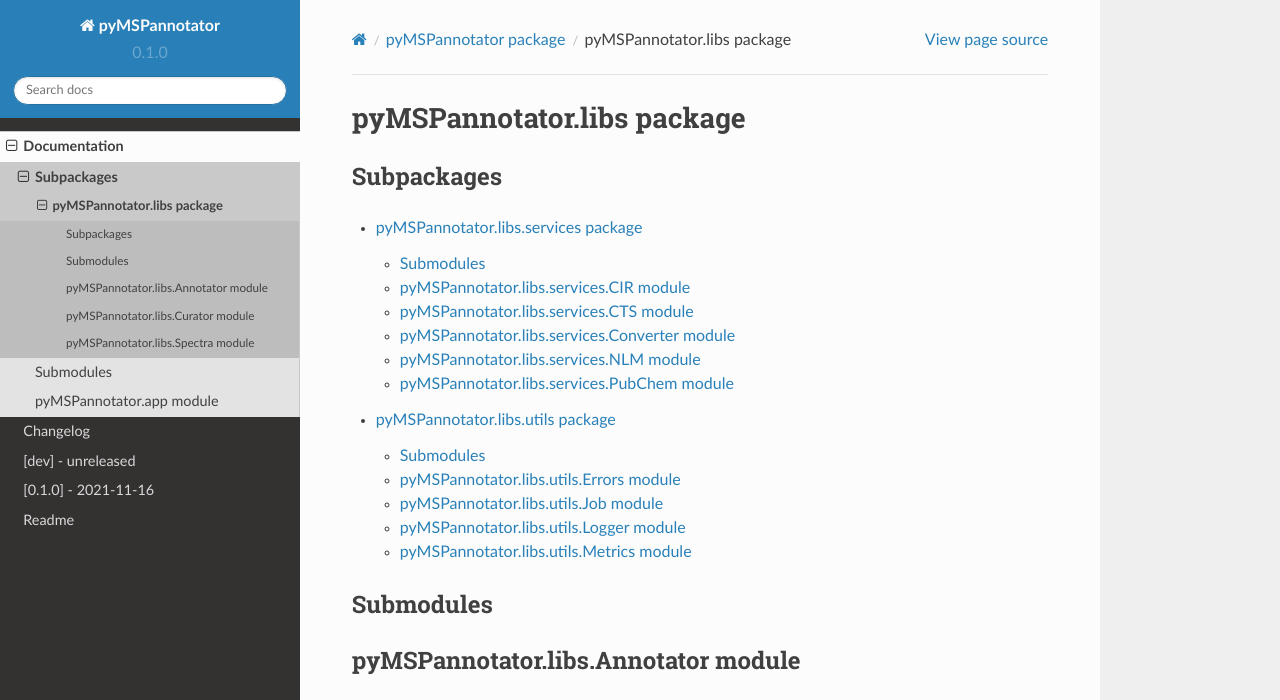
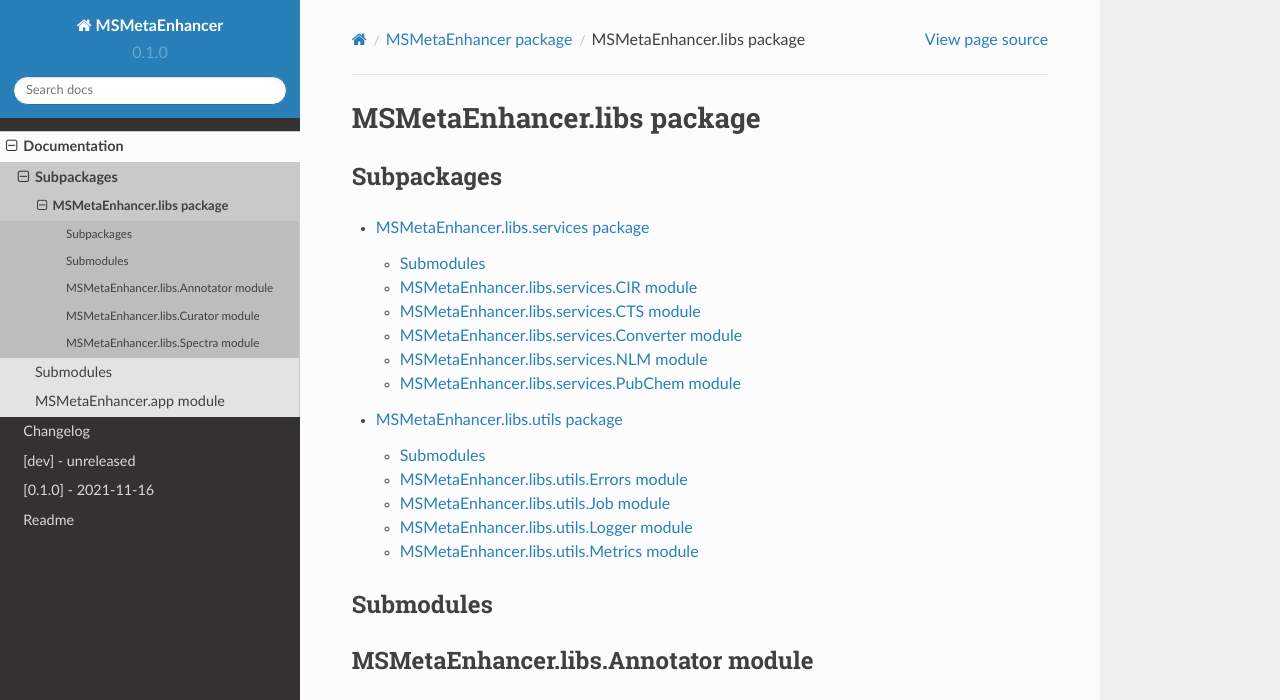
Before and after one commit to RECETOX/MSMetaEnhancer, a Sphinx documentation site: the page built from docs/source/MSMetaEnhancer.libs.rst, in a window 1280 px wide and 1349 px high. Shown: the top 700 px of the window. Built offline with Sphinx 7.4.7 and the Read the Docs theme 2.0.0, drawn with Linux system fonts in a browser that asks for light colours; some of the changed text lies outside the part shown; grey boxes are pictures that could not be loaded.

Commit message:
Renamed pyMSPannotator to MSMetaEnhancer in docs

```diff
--- a/docs/source/pyMSPannotator.libs.rst
+++ b/docs/source/MSMetaEnhancer.libs.rst
@@ -1,4 +1,4 @@
-pyMSPannotator.libs package
+MSMetaEnhancer.libs package
 ===========================
 
 Subpackages
@@ -7,32 +7,32 @@ Subpackages
 .. toctree::
    :maxdepth: 4
 
-   pyMSPannotator.libs.services
-   pyMSPannotator.libs.utils
+   MSMetaEnhancer.libs.services
+   MSMetaEnhancer.libs.utils
 
 Submodules
 ----------
 
-pyMSPannotator.libs.Annotator module
+MSMetaEnhancer.libs.Annotator module
 ------------------------------------
 
-.. automodule:: pyMSPannotator.libs.Annotator
+.. automodule:: MSMetaEnhancer.libs.Annotator
    :members:
    :undoc-members:
    :show-inheritance:
 
-pyMSPannotator.libs.Curator module
+MSMetaEnhancer.libs.Curator module
 ----------------------------------
 
-.. automodule:: pyMSPannotator.libs.Curator
+.. automodule:: MSMetaEnhancer.libs.Curator
    :members:
    :undoc-members:
    :show-inheritance:
 
-pyMSPannotator.libs.Spectra module
+MSMetaEnhancer.libs.Spectra module
 ----------------------------------
 
-.. automodule:: pyMSPannotator.libs.Spectra
+.. automodule:: MSMetaEnhancer.libs.Spectra
    :members:
    :undoc-members:
    :show-inheritance:
--- a/docs/source/pyMSPannotator.libs.services.rst
+++ b/docs/source/MSMetaEnhancer.libs.services.rst
@@ -1,45 +1,45 @@
-pyMSPannotator.libs.services package
+MSMetaEnhancer.libs.services package
 ====================================
 
 Submodules
 ----------
 
-pyMSPannotator.libs.services.CIR module
+MSMetaEnhancer.libs.services.CIR module
 ---------------------------------------
 
-.. automodule:: pyMSPannotator.libs.services.CIR
+.. automodule:: MSMetaEnhancer.libs.services.CIR
    :members:
    :undoc-members:
    :show-inheritance:
 
-pyMSPannotator.libs.services.CTS module
+MSMetaEnhancer.libs.services.CTS module
 ---------------------------------------
 
-.. automodule:: pyMSPannotator.libs.services.CTS
+.. automodule:: MSMetaEnhancer.libs.services.CTS
    :members:
    :undoc-members:
    :show-inheritance:
 
-pyMSPannotator.libs.services.Converter module
+MSMetaEnhancer.libs.services.Converter module
 ---------------------------------------------
 
-.. automodule:: pyMSPannotator.libs.services.Converter
+.. automodule:: MSMetaEnhancer.libs.services.Converter
    :members:
    :undoc-members:
    :show-inheritance:
 
-pyMSPannotator.libs.services.NLM module
+MSMetaEnhancer.libs.services.NLM module
 ---------------------------------------
 
-.. automodule:: pyMSPannotator.libs.services.NLM
+.. automodule:: MSMetaEnhancer.libs.services.NLM
    :members:
    :undoc-members:
    :show-inheritance:
 
-pyMSPannotator.libs.services.PubChem module
+MSMetaEnhancer.libs.services.PubChem module
 -------------------------------------------
 
-.. automodule:: pyMSPannotator.libs.services.PubChem
+.. automodule:: MSMetaEnhancer.libs.services.PubChem
    :members:
    :undoc-members:
    :show-inheritance:
--- a/docs/source/pyMSPannotator.libs.utils.rst
+++ b/docs/source/MSMetaEnhancer.libs.utils.rst
@@ -1,37 +1,37 @@
-pyMSPannotator.libs.utils package
+MSMetaEnhancer.libs.utils package
 =================================
 
 Submodules
 ----------
 
-pyMSPannotator.libs.utils.Errors module
+MSMetaEnhancer.libs.utils.Errors module
 ---------------------------------------
 
-.. automodule:: pyMSPannotator.libs.utils.Errors
+.. automodule:: MSMetaEnhancer.libs.utils.Errors
    :members:
    :undoc-members:
    :show-inheritance:
 
-pyMSPannotator.libs.utils.Job module
+MSMetaEnhancer.libs.utils.Job module
 ------------------------------------
 
-.. automodule:: pyMSPannotator.libs.utils.Job
+.. automodule:: MSMetaEnhancer.libs.utils.Job
    :members:
    :undoc-members:
    :show-inheritance:
 
-pyMSPannotator.libs.utils.Logger module
+MSMetaEnhancer.libs.utils.Logger module
 ---------------------------------------
 
-.. automodule:: pyMSPannotator.libs.utils.Logger
+.. automodule:: MSMetaEnhancer.libs.utils.Logger
    :members:
    :undoc-members:
    :show-inheritance:
 
-pyMSPannotator.libs.utils.Metrics module
+MSMetaEnhancer.libs.utils.Metrics module
 ----------------------------------------
 
-.. automodule:: pyMSPannotator.libs.utils.Metrics
+.. automodule:: MSMetaEnhancer.libs.utils.Metrics
    :members:
    :undoc-members:
    :show-inheritance:
--- a/docs/source/pyMSPannotator.rst
+++ b/docs/source/MSMetaEnhancer.rst
@@ -1,4 +1,4 @@
-pyMSPannotator package
+MSMetaEnhancer package
 ======================
 
 Subpackages
@@ -7,15 +7,15 @@ Subpackages
 .. toctree::
    :maxdepth: 4
 
-   pyMSPannotator.libs
+   MSMetaEnhancer.libs
 
 Submodules
 ----------
 
-pyMSPannotator.app module
+MSMetaEnhancer.app module
 -------------------------
 
-.. automodule:: pyMSPannotator.app
+.. automodule:: MSMetaEnhancer.app
    :members:
    :undoc-members:
    :show-inheritance:
--- a/docs/source/conf.py
+++ b/docs/source/conf.py
@@ -15,11 +15,11 @@ import sys
 
 sys.path.insert(0, os.path.abspath('../../'))
 
-import pyMSPannotator
+import MSMetaEnhancer
 
 # -- Project information -----------------------------------------------------
 
-project = 'pyMSPannotator'
+project = 'MSMetaEnhancer'
 copyright = '2021, RECETOX'
 author = 'RECETOX'
 
--- a/docs/source/index.rst
+++ b/docs/source/index.rst
@@ -1,15 +1,15 @@
-.. pyMSPannotator documentation master file, created by
+.. MSMetaEnhancer documentation master file, created by
    sphinx-quickstart on Mon Nov 15 09:32:49 2021.
    You can adapt this file completely to your liking, but it should at least
    contain the root `toctree` directive.
 
-Welcome to pyMSPannotator's documentation!
+Welcome to MSMetaEnhancer's documentation!
 ==========================================
 
 .. toctree::
    :maxdepth: 1
 
-   Documentation <pyMSPannotator>
+   Documentation <MSMetaEnhancer>
    Changelog <changelog.md>
    Readme <readme.md>
 
```
